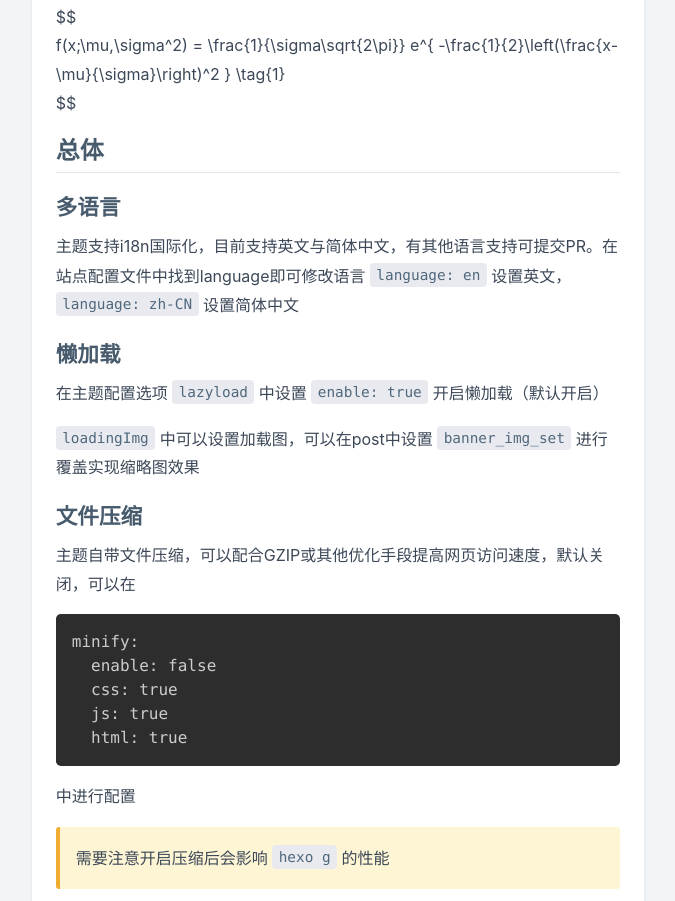
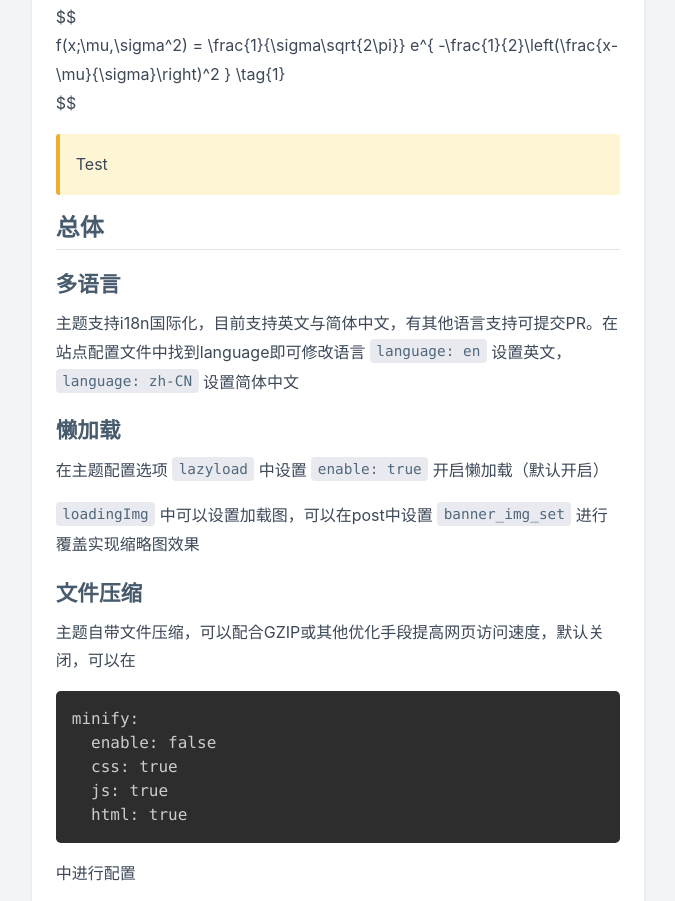
Before and after one commit to hanson-young/hanson-young.github.io, a plain HTML site: page 2020/08/03/document/index.html in a window 1280 px wide. Shown: the part 1679-2580 px from the top of the page, without its empty margins (302-977 px from the left). Drawn offline with Linux system fonts and the light colour scheme; a script that the page names is missing; a small style sheet from the web is missing.

Commit message:
Site updated: 2021-06-16 17:19:18

```diff
--- a/2020/08/03/document/index.html
+++ b/2020/08/03/document/index.html
@@ -320,6 +320,10 @@
 <div class="post-note note-warning"><p>请关注Release中的Breaking Changes会提示对配置造成不下兼容的改动 请自行更改</p></div>
 
 <p>$$<br>f(x;\mu,\sigma^2) = \frac{1}{\sigma\sqrt{2\pi}} e^{ -\frac{1}{2}\left(\frac{x-\mu}{\sigma}\right)^2 } \tag{1}<br>$$</p>
+<div class="post-note note-warning"><p>Test</p></div>
+
+
+
 <h2 id="总体"><a href="#总体" class="headerlink" title="总体"></a>总体</h2><h3 id="多语言"><a href="#多语言" class="headerlink" title="多语言"></a>多语言</h3><p>主题支持i18n国际化，目前支持英文与简体中文，有其他语言支持可提交PR。在站点配置文件中找到language即可修改语言 <code>language: en</code> 设置英文，<code>language: zh-CN</code> 设置简体中文</p>
 <h3 id="懒加载"><a href="#懒加载" class="headerlink" title="懒加载"></a>懒加载</h3><p>在主题配置选项 <code>lazyload</code> 中设置 <code>enable: true</code> 开启懒加载（默认开启）</p>
 <p><code>loadingImg</code> 中可以设置加载图，可以在post中设置 <code>banner_img_set</code> 进行覆盖实现缩略图效果</p>
```
